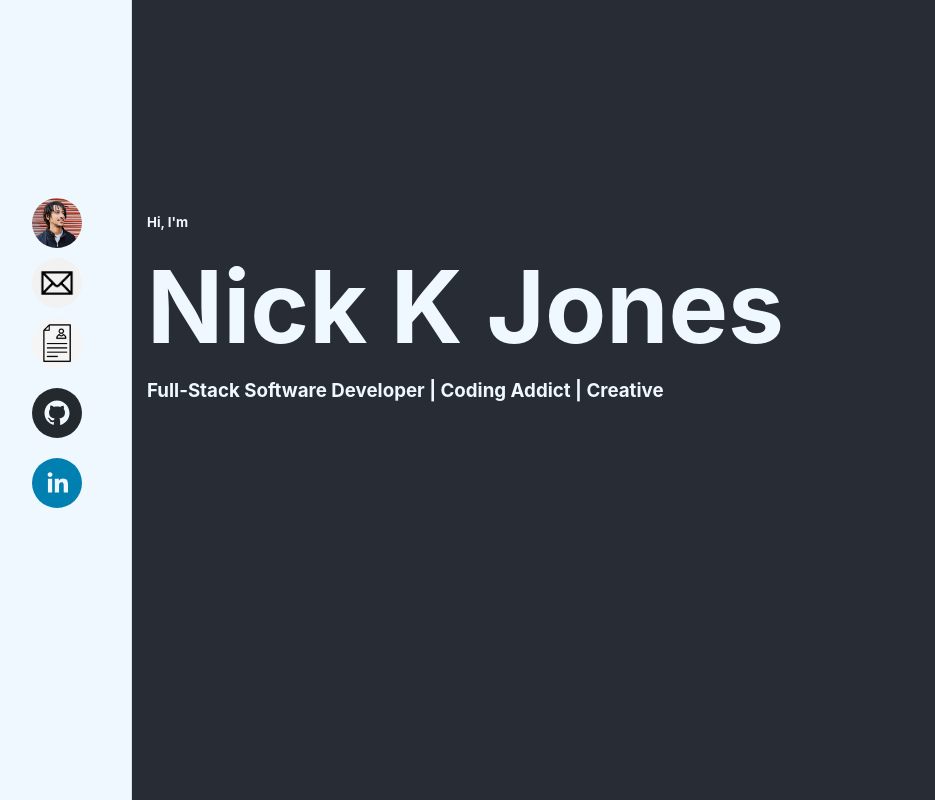
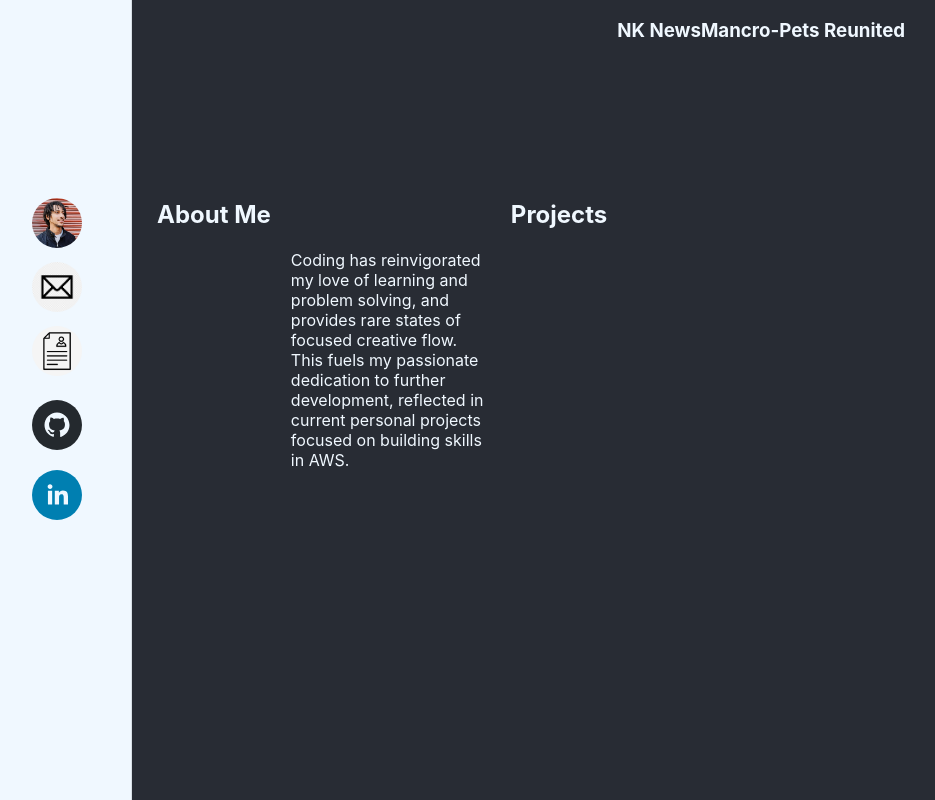
Before and after one commit to nickkagame/portfolio-website, a React (Create React App) app: page /about-me in a window 1280 px wide. Shown: the whole page, without its empty margins (3-938 px from the left). Built offline with nearby package versions, Linux system fonts and the light colour scheme.

Commit message:
basic functionality added

```diff
--- a/src/App.css
+++ b/src/App.css
@@ -130,3 +130,29 @@
   font-size: 100px;
 
 }
+
+.about-me-container{
+  display: flex;
+  position:fixed;
+  color:aliceblue;
+  justify-content: flex-start;
+  align-items: left;
+  margin-left: 150px;
+  height: 100px;
+}
+
+.about-me-header{
+  color:aliceblue;
+  text-align: left;
+  margin:10px;
+  margin-top: 200px;
+
+
+}
+.about-me-body{
+  color:aliceblue;
+  margin:10px;
+  margin-top: 250px;
+  width: 200px;
+
+}
--- a/src/App.js
+++ b/src/App.js
@@ -3,24 +3,24 @@ import './App.css';
 import { Header} from './component/Header';
 import {Navbar} from './component/Navbar'
 import {Sidebar} from './component/Sidebar'
+import { Routes, Route } from 'react-router-dom';
+import { About } from './component/About';
 
 function App() {
   return (
     <div className="App">
+    <header className="App-header">
     {/* <Navbar/> */}
     <Sidebar/>
-      <header className="App-header">
+    <Routes>
+    <Route path = "/" element={<Header/>}></Route>
+    <Route path = "/about-me" element={<About/>}></Route>
+    </Routes>
         {/* <img src={logo} className="App-logo" alt="logo" /> */}
-        <Header/>
-        <a
-          className="App-link"
-          href="https://reactjs.org"
-          target="_blank"
-          rel="noopener noreferrer"
-        >
-          Projects
-        </a>
+        {/* <Header/> */}
+
       </header>
+
     </div>
   );
 }
--- /dev/null
+++ b/src/component/About.js
@@ -0,0 +1,28 @@
+
+export const About = () => {
+    return(<section className="about-me-container">
+        <header>
+        <h2 className="about-me-header">
+        About Me
+        </h2>
+        </header>
+        <p className="about-me-body">
+        Coding has reinvigorated my love of learning and problem solving, and
+provides rare states of focused creative flow. This fuels my passionate dedication to
+further development, reflected in current personal projects focused on building skills in
+AWS.
+        </p>
+        <header>
+        <h2 className="about-me-header">
+        Projects
+        </h2>
+        </header>
+        <h3 className='project-heading'>
+          NK News
+        </h3>
+        <h3 className='project-heading'>
+          Mancro-Pets Reunited
+        </h3>
+
+    </section>)
+}
--- a/src/component/Header.jsx
+++ b/src/component/Header.jsx
@@ -6,7 +6,7 @@ export const Header = () => {
     <h1 className = 'big-name'>
        Nick K Jones
     </h1>
-    <h3 className = 'subheading'>Full-Stack Software Developer  |  Coding Addict  |  Creative</h3>
+    <h3 className = 'subheading'>Full-Stack Software Developer  |  Coder  |  Creative</h3>
     </header>
 
     </section>)
--- a/src/component/Sidebar.jsx
+++ b/src/component/Sidebar.jsx
@@ -2,15 +2,37 @@ import { SocialIcon } from 'react-social-icons';
 import pic from "/Users/nickjones/Documents/Northcoders/post-graduation/portfolio-website/nick-jones/src/Assets/profilepic.jpg"
 import mailIcon from "/Users/nickjones/Documents/Northcoders/post-graduation/portfolio-website/nick-jones/src/Assets/png-transparent-computer-icons-email-mail-icon-miscellaneous-angle-rectangle.png"
 import cvIcon from "/Users/nickjones/Documents/Northcoders/post-graduation/portfolio-website/nick-jones/src/Assets/CV icon.jpeg"
+import MyCV from '/Users/nickjones/Documents/Northcoders/post-graduation/portfolio-website/nick-jones/src/Assets/Nick Jones CV March 2023 (v2).pdf';
+import { Link, useNavigate } from 'react-router-dom';
+
+
 
 export const Sidebar = () => {
-  const goTo = () => {};
+  const navigate = useNavigate()
+
   return (
     <section className="sidebar">
     <section className='social-icon-container'>
-    <img className="nav-photo" src={pic}/>
-    <img className="nav-photo" src={mailIcon}/>
-    <img className="nav-photo" src={cvIcon}/>
+    <Link>
+    <img className="nav-photo" src={pic
+    }
+    onClick={(e) => {
+    e.preventDefault();
+    navigate("/about-me");
+  }}
+    />
+    </Link>
+    <a href= "mailto:nickkagamemusic@gmail.com">
+    <img className="nav-photo" src={mailIcon}
+      alt="email icon"
+    />
+    </a>
+    <a href={MyCV}
+    download={"Nick Jones CV March 2023 (v2).pdf"}>
+    <img className="nav-photo" src={cvIcon}
+      alt="CV icon"
+    />
+    </a>
     <section className='social-icon' >
       <SocialIcon url='https://github.com/nickkagame'
         style={{ height: 50, width: 50 }}
--- a/src/index.js
+++ b/src/index.js
@@ -3,12 +3,13 @@ import ReactDOM from 'react-dom/client';
 import './index.css';
 import App from './App';
 import reportWebVitals from './reportWebVitals';
+import { BrowserRouter } from "react-router-dom";
 
 const root = ReactDOM.createRoot(document.getElementById('root'));
 root.render(
-  <React.StrictMode>
+  <BrowserRouter>
     <App />
-  </React.StrictMode>
+  </BrowserRouter>
 );
 
 // If you want to start measuring performance in your app, pass a function
```
Also changed, not shown: 1 other file (tests, documents, lock files or other folders).
